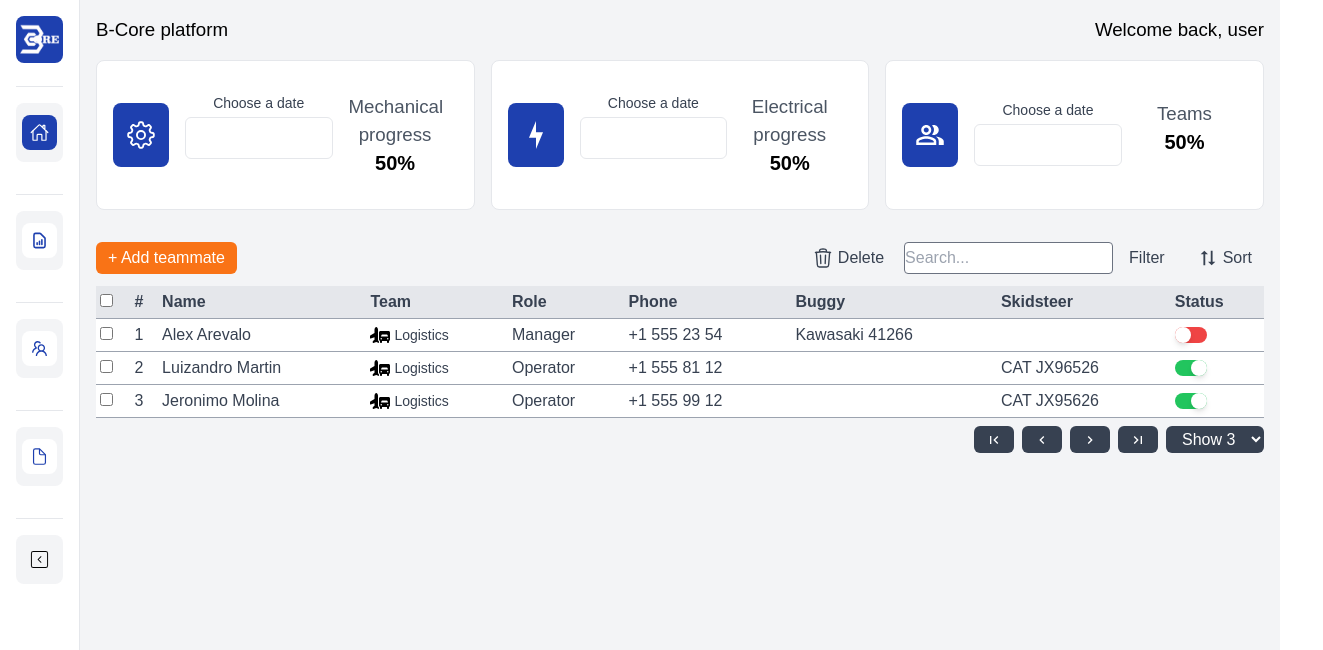
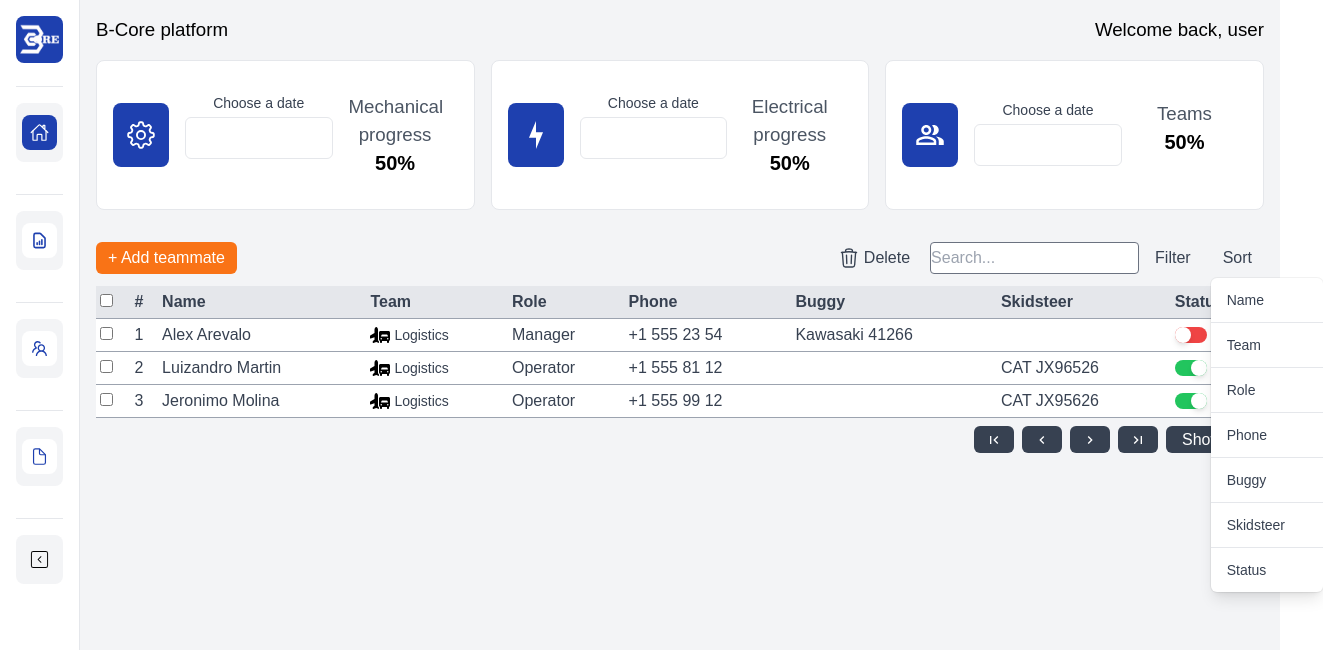
Before and after one commit to LMartin1998/BCorePlatform-Deploy, a Next.js app: page /teams in a window 1280 px wide. Both pictures are taken after a click on the button "Sort". Shown: the top 650 px of the page, 1323 px wide, since content can reach past the window. Built offline with nearby package versions, Linux system fonts and the light colour scheme.

Commit message:
teams table done

```diff
--- /dev/null
+++ b/src/app/Components/TeamsSort.jsx
@@ -0,0 +1,139 @@
+import { useState } from "react";
+
+export default function TeamsSort({ table }) {
+  const [open, setOpen] = useState(false);
+
+  return (
+    <div className="flex flex-row">
+      <div className="relative inline-block text-left">
+        <button
+          id="menu-button"
+          className="flex items-center text-gray-700 hover:bg-slate-400 hover:rounded-lg hover:text-white py-1 px-3"
+          type="text"
+          aria-haspopup="true"
+          onClick={(e) => {
+            e.stopPropagation();
+            setOpen((prevOpen) => !prevOpen);
+          }}
+        >
+          Sort
+        </button>
+        {open && (
+          <div
+            className="absolute left-0 z-10 mt-1 w-28 origin-top-right divide-y divide-gray-200 rounded-md bg-white shadow-lg ring-1 ring-black ring-opacity-5 focus:outline-none"
+            role="menu"
+            aria-orientation="vertical"
+            aria-labelledby="menu-button"
+            tabIndex="-1"
+          >
+            <div className="py-1" role="none">
+              <a
+                href="#"
+                className="text-gray-700 block px-4 py-2 text-sm"
+                role="menuitem"
+                tabIndex="-1"
+                id="menu-item-1"
+                onClick={(e) => {
+                  e.stopPropagation();
+                  table.getColumn("name").toggleSorting();
+                }}
+              >
+                Name
+              </a>
+            </div>
+            <div className="py-1" role="none">
+              <a
+                href="#"
+                className="text-gray-700 block px-4 py-2 text-sm"
+                role="menuitem"
+                tabIndex="-1"
+                id="menu-item-1"
+                onClick={(e) => {
+                  e.stopPropagation();
+                  table.getColumn("team").toggleSorting();
+                }}
+              >
+                Team
+              </a>
+            </div>
+            <div className="py-1" role="none">
+              <a
+                href="#"
+                className="text-gray-700 block px-4 py-2 text-sm"
+                role="menuitem"
+                tabIndex="-1"
+                id="menu-item-1"
+                onClick={(e) => {
+                  e.stopPropagation();
+                  table.getColumn("role").toggleSorting();
+                }}
+              >
+                Role
+              </a>
+            </div>
+            <div className="py-1" role="none">
+              <a
+                href="#"
+                className="text-gray-700 block px-4 py-2 text-sm"
+                role="menuitem"
+                tabIndex="-1"
+                id="menu-item-1"
+                onClick={(e) => {
+                  e.stopPropagation();
+                  table.getColumn("phone").toggleSorting();
+                }}
+              >
+                Phone
+              </a>
+            </div>
+            <div className="py-1" role="none">
+              <a
+                href="#"
+                className="text-gray-700 block px-4 py-2 text-sm"
+                role="menuitem"
+                tabIndex="-1"
+                id="menu-item-1"
+                onClick={(e) => {
+                  e.stopPropagation();
+                  table.getColumn("buggy").toggleSorting();
+                }}
+              >
+                Buggy
+              </a>
+            </div>
+            <div className="py-1" role="none">
+              <a
+                href="#"
+                className="text-gray-700 block px-4 py-2 text-sm"
+                role="menuitem"
+                tabIndex="-1"
+                id="menu-item-1"
+                onClick={(e) => {
+                  e.stopPropagation();
+                  table.getColumn("skidsteer").toggleSorting();
+                }}
+              >
+                Skidsteer
+              </a>
+            </div>
+            <div className="py-1" role="none">
+              <a
+                href="#"
+                className="text-gray-700 block px-4 py-2 text-sm"
+                role="menuitem"
+                tabIndex="-1"
+                id="menu-item-1"
+                onClick={(e) => {
+                  e.stopPropagation();
+                  table.getColumn("status").toggleSorting();
+                }}
+              >
+                Status
+              </a>
+            </div>
+          </div>
+        )}
+      </div>
+    </div>
+  );
+}
--- a/src/app/Components/TeamsTableComponent.jsx
+++ b/src/app/Components/TeamsTableComponent.jsx
@@ -4,6 +4,7 @@ import {
   getCoreRowModel,
   getFilteredRowModel,
   getPaginationRowModel,
+  getSortedRowModel,
   useReactTable,
 } from "@tanstack/react-table";
 import users from "../data/teamsdata";
@@ -22,6 +23,7 @@ import { HiOutlineTrash } from "react-icons/hi2";
 import { IoFilterOutline } from "react-icons/io5";
 import { BiSortAlt2 } from "react-icons/bi";
 import TeamsDropdown from "./TeamsDropdown";
+import TeamsSort from "./TeamsSort";
 
 export default function TeamsTable() {
   const teamLabel = {
@@ -174,9 +176,6 @@ export default function TeamsTable() {
   const table = useReactTable({
     data,
     columns,
-    // filterFns: {
-    //   rowFiltering: rowFilter,
-    // },
     state: {
       pagination: pagination,
       rowSelection: rowSelection,
@@ -194,6 +193,7 @@ export default function TeamsTable() {
     getCoreRowModel: getCoreRowModel(),
     getPaginationRowModel: getPaginationRowModel(),
     getFilteredRowModel: getFilteredRowModel(),
+    getSortedRowModel: getSortedRowModel(),
   });
 
   return (
@@ -213,10 +213,7 @@ export default function TeamsTable() {
             columnFilter={columnFilter}
             setColumnFilter={setColumnFilter}
           ></TeamsDropdown>
-          <button className="flex items-center text-gray-700 hover:bg-slate-400 hover:rounded-lg hover:text-white py-1 px-3">
-            <BiSortAlt2 size={22} className="mr-1" />
-            Sort
-          </button>
+          {table && <TeamsSort table={table}></TeamsSort>}
         </div>
       </div>
       <table className="w-full mt-3">
```
